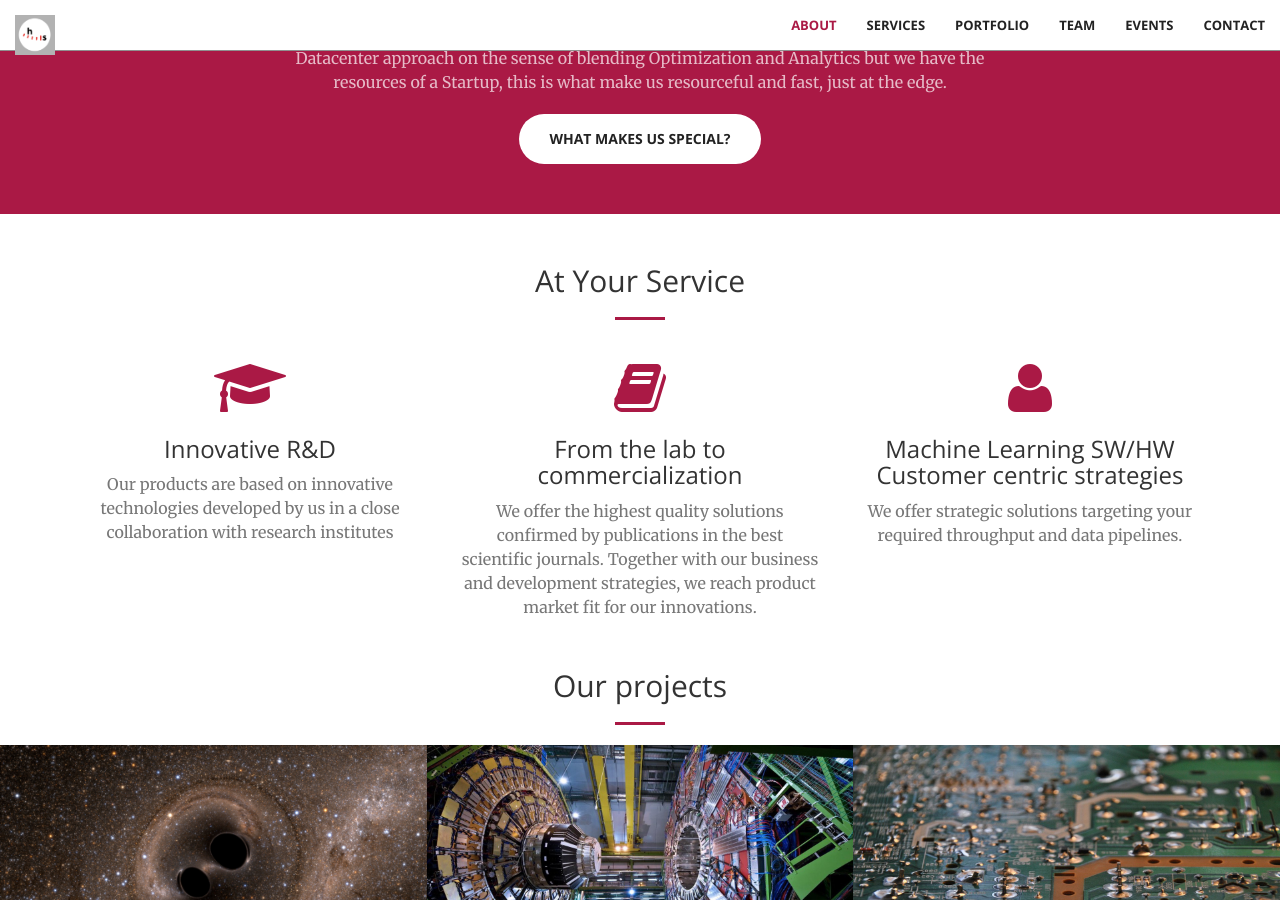
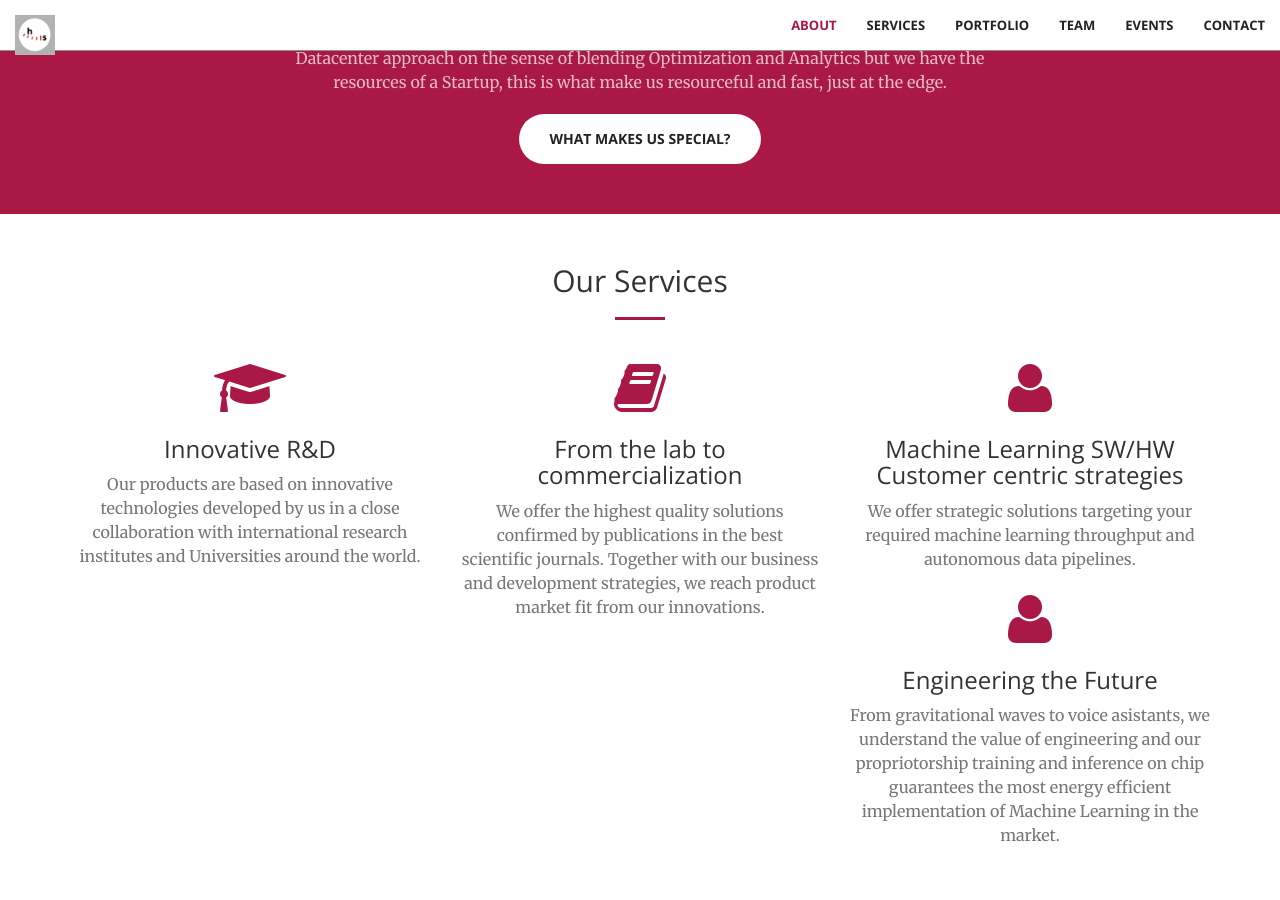
Before and after one commit to hoursec/github.io, a Jekyll site: the page built from index.html, in a window 1280 px wide and 900 px high, scrolled down 1148 px. Built offline with Jekyll 4.4.1, drawn with Linux system fonts in a browser that asks for light colours.

Commit message:
Update services.html

```diff
--- a/_includes/services.html
+++ b/_includes/services.html
@@ -2,7 +2,7 @@
     <div class="container">
         <div class="row">
             <div class="col-lg-12 text-center">
-                <h2 class="section-heading">At Your Service</h2>
+                <h2 class="section-heading">Our Services</h2>
                 <hr class="primary">
             </div>
         </div>
@@ -14,7 +14,7 @@
                     <i class="fa fa-4x fa-graduation-cap wow bounceIn text-primary"></i>
                     <h3>Innovative R&D</h3>
                     <p class="text-muted">Our products are based on innovative technologies developed by us in a close collaboration
-                        with research institutes</p>
+                        with international research institutes and Universities around the world.</p>
                 </div>
             </div>
             <div class="col-lg-4 col-md-6 text-center">
@@ -22,14 +22,24 @@
                     <i class="fa fa-4x fa-book wow bounceIn text-primary" data-wow-delay=".1s"></i>
                     <h3>From the lab to commercialization</h3>
                     <p class="text-muted">We offer the highest quality solutions confirmed by publications in the best scientific
-                        journals. Together with our business and development strategies, we reach product market fit for our innovations.</p>
+                        journals. Together with our business and development strategies, we reach product market fit from our innovations.</p>
                 </div>
             </div>
             <div class="col-lg-4 col-md-6 text-center">
                 <div class="service-box">
                     <i class="fa fa-4x fa-user wow bounceIn text-primary" data-wow-delay=".2s"></i>
                     <h3>Machine Learning SW/HW Customer centric strategies</h3>
-                    <p class="text-muted">We offer strategic solutions targeting your required throughput and data pipelines.</p>
+                    <p class="text-muted">We offer strategic solutions targeting your required machine learning throughput and autonomous
+                        data pipelines.</p>
+                </div>
+            </div>
+            <div class="col-lg-4 col-md-6 text-center">
+                <div class="service-box">
+                    <i class="fa fa-4x fa-user wow bounceIn text-primary" data-wow-delay=".2s"></i>
+                    <h3>Engineering the Future</h3>
+                    <p class="text-muted">From gravitational waves to voice asistants, we understand the value of engineering and our
+                        propriotorship training and inference on chip guarantees the most energy efficient implementation of Machine
+                        Learning in the market.</p>
                 </div>
             </div>
         </div>
```
